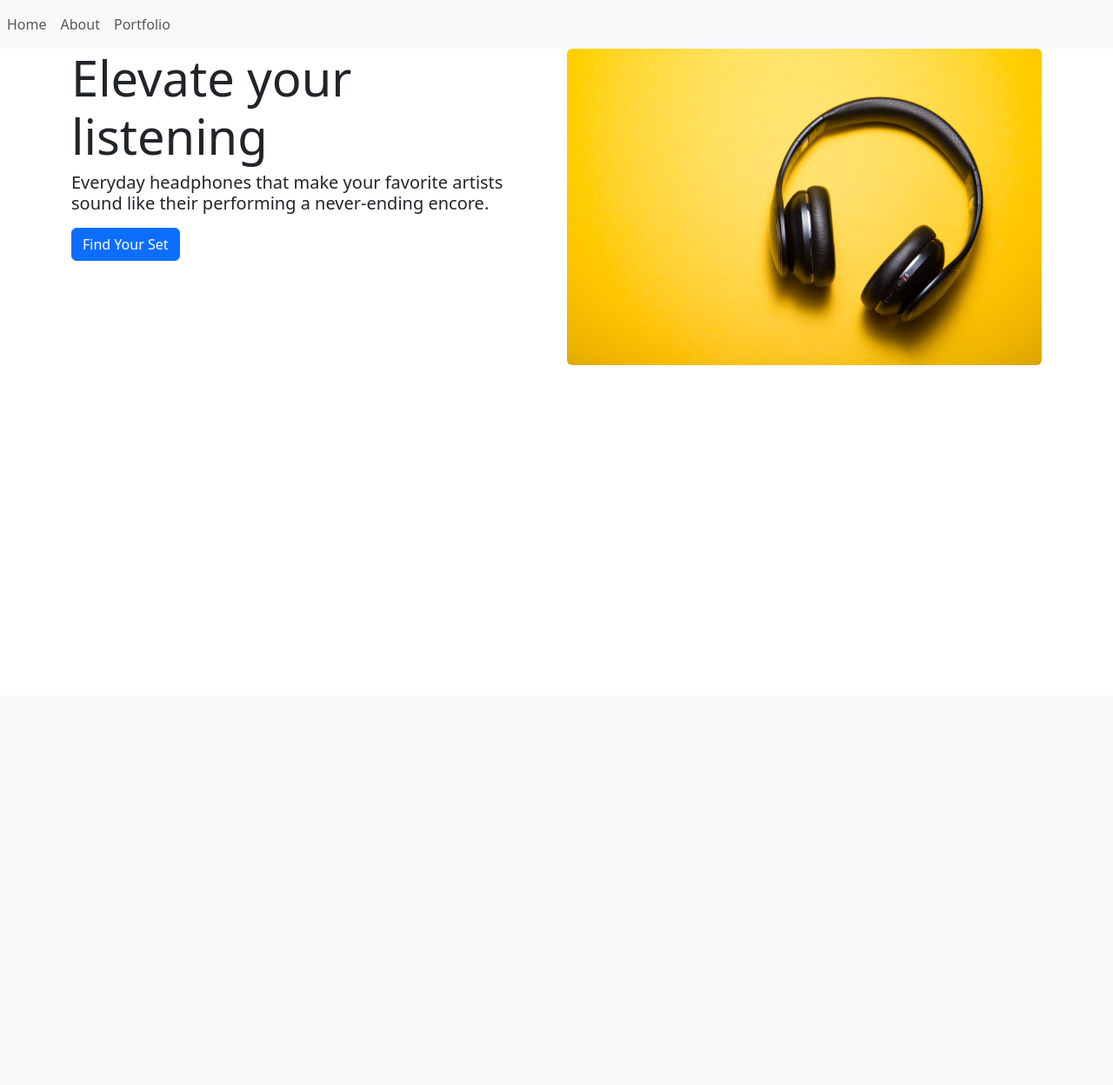
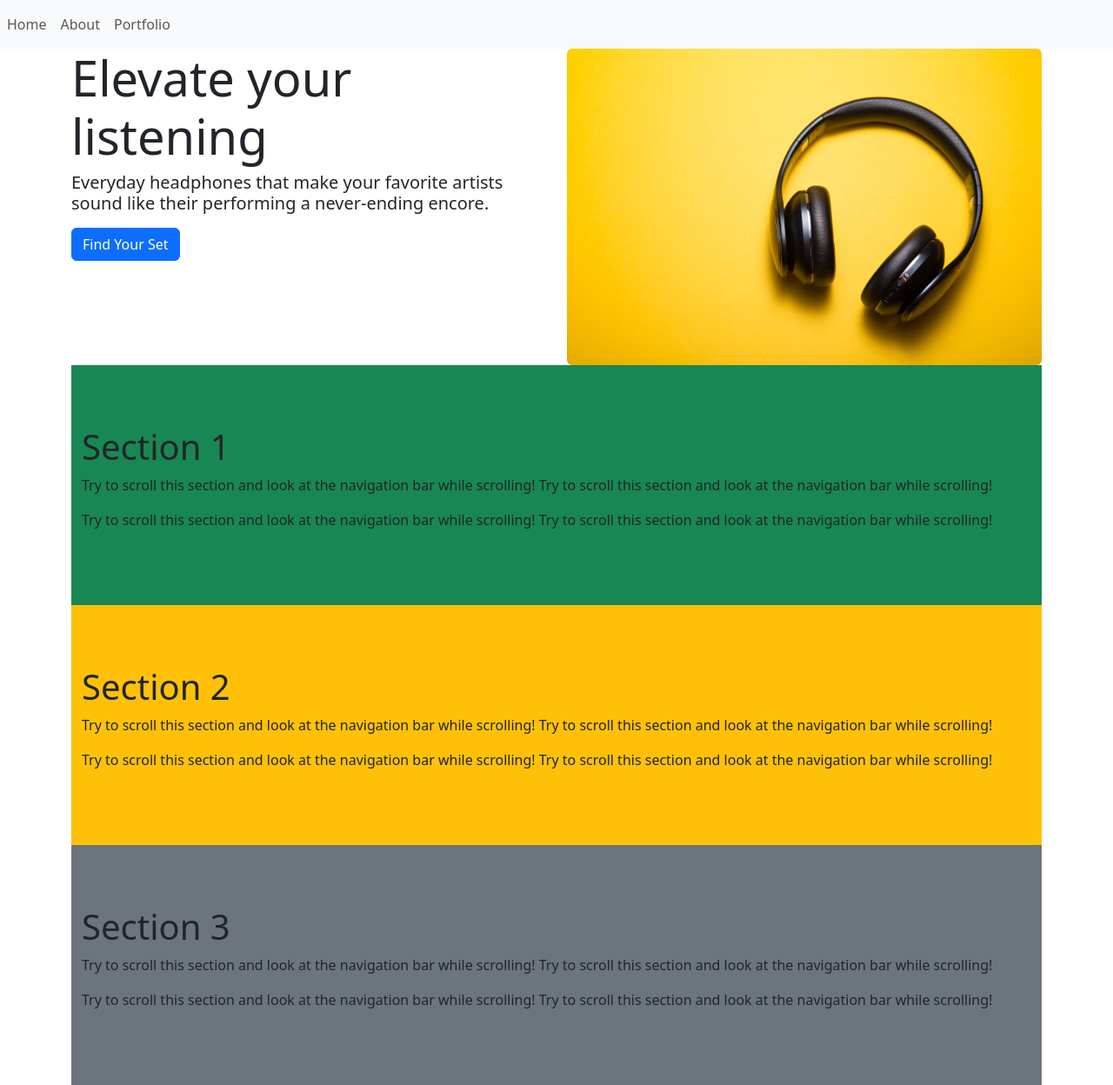
Before and after one commit to iamromandev/web, a Django app: page / in a window 1280 px wide. Shown: the whole page at 87% size. Before the commit the page ends 420 px from the top, so only its background shows below. Run offline with Django 4.2, Linux system fonts and the light colour scheme; some libraries are stand-ins or nearby versions.

Commit message:
page scrolling nav

```diff
--- a/django/src/apps/bio/templates/header.html
+++ b/django/src/apps/bio/templates/header.html
@@ -7,10 +7,10 @@
                 <a class="nav-link" href="#">Home</a>
             </li>
             <li class="nav-item">
-                <a class="nav-link" href="#">About</a>
+                <a class="nav-link" href="#section1">About</a>
             </li>
             <li class="nav-item">
-                <a class="nav-link" href="#">Portfolio</a>
+                <a class="nav-link" href="#section2">Portfolio</a>
             </li>
         </ul>
     </div>
--- a/django/src/apps/bio/templates/index.html
+++ b/django/src/apps/bio/templates/index.html
@@ -14,5 +14,20 @@
             <img class="img-fluid rounded" src="{% static 'images/cta-headphones.jpg' %}" alt="Headphones"/>
         </div>
     </div>
+    <div id="section1" class="container-fluid bg-success" style="padding-top:70px;padding-bottom:70px">
+  <h1>Section 1</h1>
+  <p>Try to scroll this section and look at the navigation bar while scrolling! Try to scroll this section and look at the navigation bar while scrolling!</p>
+  <p>Try to scroll this section and look at the navigation bar while scrolling! Try to scroll this section and look at the navigation bar while scrolling!</p>
+</div>
+<div id="section2" class="container-fluid bg-warning" style="padding-top:70px;padding-bottom:70px">
+  <h1>Section 2</h1>
+  <p>Try to scroll this section and look at the navigation bar while scrolling! Try to scroll this section and look at the navigation bar while scrolling!</p>
+  <p>Try to scroll this section and look at the navigation bar while scrolling! Try to scroll this section and look at the navigation bar while scrolling!</p>
+</div>
+<div id="section3" class="container-fluid bg-secondary" style="padding-top:70px;padding-bottom:70px">
+  <h1>Section 3</h1>
+  <p>Try to scroll this section and look at the navigation bar while scrolling! Try to scroll this section and look at the navigation bar while scrolling!</p>
+  <p>Try to scroll this section and look at the navigation bar while scrolling! Try to scroll this section and look at the navigation bar while scrolling!</p>
+</div>
 </div>
 {% endblock content %}
```
